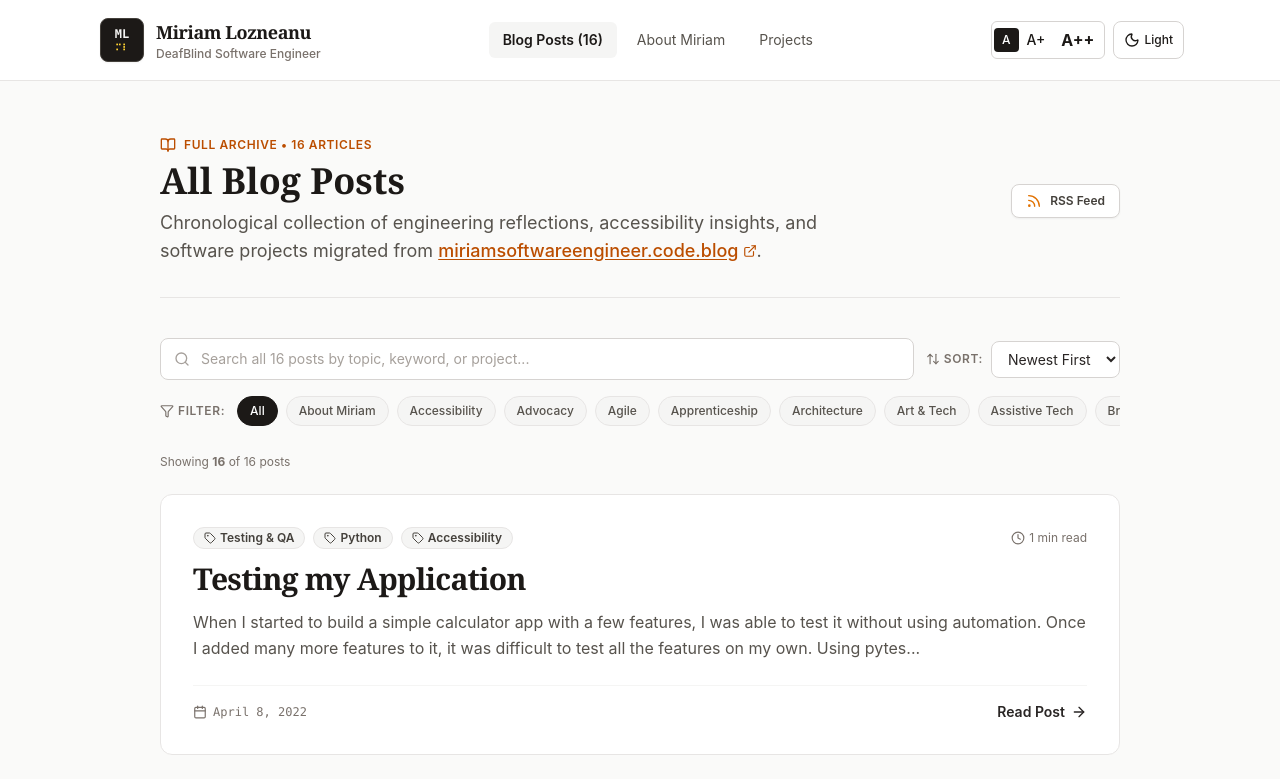
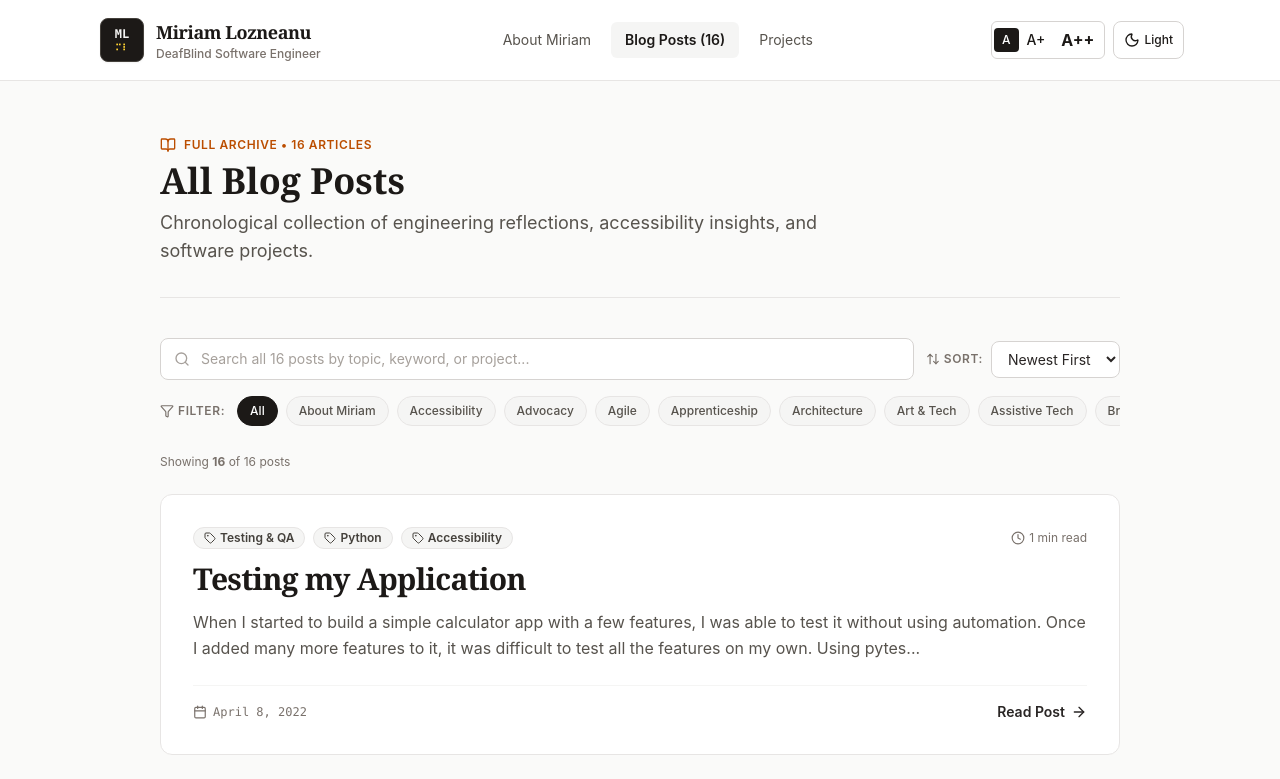
Before and after one commit to mtigzoe/portfolio, a Next.js app: page /posts in a window 1280 px wide. Shown: the top 779 px of the page. Built offline with nearby package versions, Linux system fonts and the light colour scheme.

Commit message:
Place About first and remove WordPress and RSS links

```diff
--- a/app/posts/page.tsx
+++ b/app/posts/page.tsx
@@ -2,7 +2,7 @@
 import { Metadata } from 'next';
 import { getAllPosts, getAllCategories } from '@/lib/postsData';
 import { BlogListWithFilter } from '@/components/BlogListWithFilter';
-import { BookOpen, ExternalLink, Rss } from 'lucide-react';
+import { BookOpen } from 'lucide-react';
 
 export const metadata: Metadata = {
   title: 'All Blog Posts (16)',
@@ -29,30 +29,10 @@
             </h1>
             <p className="text-base sm:text-lg text-stone-600 dark:text-zinc-400 max-w-2xl">
               Chronological collection of engineering reflections, accessibility insights, and
-              software projects migrated from{' '}
-              <a
-                href="https://miriamsoftwareengineer.code.blog/"
-                target="_blank"
-                rel="noopener noreferrer"
-                className="text-amber-700 dark:text-amber-400 underline underline-offset-2 hover:opacity-80 inline-flex items-center gap-1 font-medium"
-              >
-                miriamsoftwareengineer.code.blog
-                <ExternalLink className="w-3.5 h-3.5" aria-hidden="true" />
-              </a>
-              .
+              software projects.
             </p>
           </div>
 
-          <div className="flex items-center gap-3">
-            <a
-              href="/api/rss"
-              className="inline-flex items-center gap-2 px-3.5 py-2 rounded-lg border border-stone-300 dark:border-zinc-700 bg-white dark:bg-zinc-800 text-xs font-semibold text-stone-700 dark:text-zinc-300 hover:text-amber-600 dark:hover:text-amber-400 transition-colors shadow-xs"
-              title="Subscribe via RSS"
-            >
-              <Rss className="w-4 h-4 text-amber-600 dark:text-amber-400" />
-              <span>RSS Feed</span>
-            </a>
-          </div>
         </div>
       </div>
 
--- a/components/Footer.tsx
+++ b/components/Footer.tsx
@@ -2,7 +2,6 @@
 
 import React from 'react';
 import Link from 'next/link';
-import { ExternalLink, Rss, Heart, Code2 } from 'lucide-react';
 
 export function Footer() {
   return (
@@ -11,7 +10,7 @@
       className="mt-20 border-t border-stone-200 dark:border-zinc-800 bg-stone-100/70 dark:bg-zinc-900/50 py-12 transition-colors"
     >
       <div className="max-w-6xl mx-auto px-4 sm:px-6 lg:px-8">
-        <div className="grid grid-cols-1 md:grid-cols-4 gap-8 mb-12">
+        <div className="grid grid-cols-1 md:grid-cols-3 gap-8 mb-12">
           {/* Column 1: Bio & Braille Motto */}
           <div className="md:col-span-2 space-y-3">
             <div className="flex items-center gap-3">
@@ -42,13 +41,13 @@
             </h3>
             <ul className="space-y-2 text-sm text-stone-600 dark:text-zinc-400">
               <li>
-                <Link href="/" className="hover:text-stone-900 dark:hover:text-white transition-colors">
-                  All 16 Blog Posts
+                <Link href="/about" className="hover:text-stone-900 dark:hover:text-white transition-colors">
+                  About Miriam
                 </Link>
               </li>
               <li>
-                <Link href="/about" className="hover:text-stone-900 dark:hover:text-white transition-colors">
-                  About Miriam
+                <Link href="/" className="hover:text-stone-900 dark:hover:text-white transition-colors">
+                  All 16 Blog Posts
                 </Link>
               </li>
               <li>
@@ -59,34 +58,6 @@
             </ul>
           </div>
 
-          {/* Column 3: Archives & Feeds */}
-          <div className="space-y-3">
-            <h3 className="text-xs font-semibold text-stone-900 dark:text-zinc-200 uppercase tracking-wider">
-              Archive & Sources
-            </h3>
-            <ul className="space-y-2 text-sm text-stone-600 dark:text-zinc-400">
-              <li>
-                <a
-                  href="https://miriamsoftwareengineer.code.blog/"
-                  target="_blank"
-                  rel="noopener noreferrer"
-                  className="flex items-center gap-1.5 hover:text-stone-900 dark:hover:text-white transition-colors"
-                >
-                  Original WordPress Blog
-                  <ExternalLink className="w-3.5 h-3.5" aria-hidden="true" />
-                </a>
-              </li>
-              <li>
-                <a
-                  href="/api/rss"
-                  className="flex items-center gap-1.5 hover:text-stone-900 dark:hover:text-white transition-colors"
-                >
-                  <Rss className="w-3.5 h-3.5 text-amber-600 dark:text-amber-400" aria-hidden="true" />
-                  RSS Feed (XML)
-                </a>
-              </li>
-            </ul>
-          </div>
         </div>
 
         {/* Bottom Bar */}
--- a/components/Navbar.tsx
+++ b/components/Navbar.tsx
@@ -24,8 +24,8 @@
   const [mobileMenuOpen, setMobileMenuOpen] = useState(false);
 
   const navLinks = [
+    { href: '/about', label: 'About Miriam' },
     { href: '/', label: 'Blog Posts (16)' },
-    { href: '/about', label: 'About Miriam' },
     { href: '/projects', label: 'Projects' },
   ];
 
```
